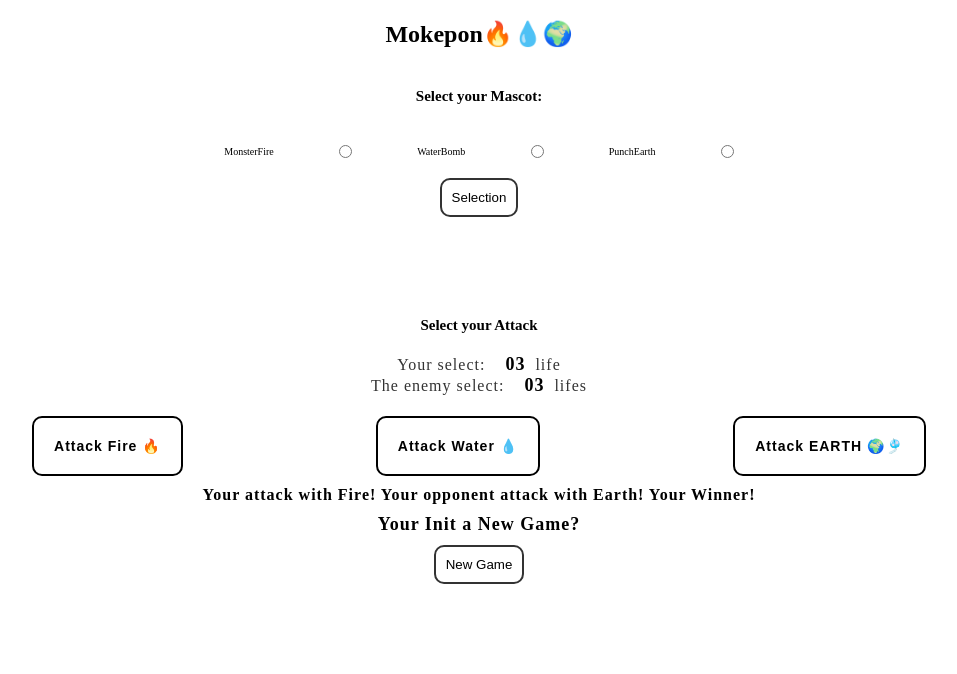
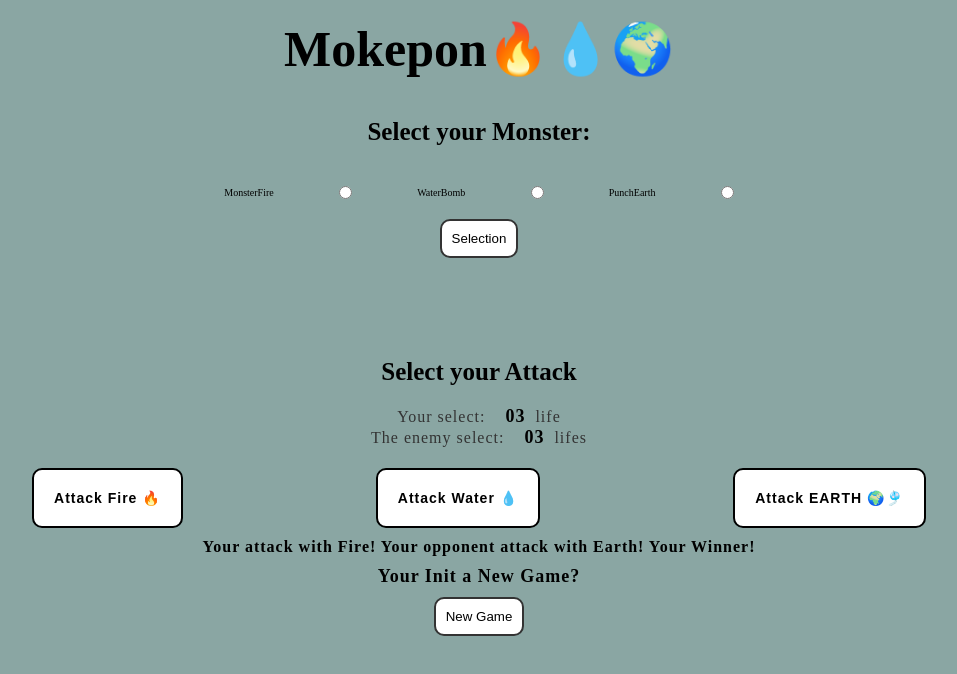
Before and after one commit to Christiano0407/curso_programacion_basico, a website: page src/mokepon/mokepon.html in a window 1280 px wide. Shown: the whole page, without its empty margins (161-1118 px from the left). Drawn offline with Linux system fonts and the light colour scheme.

Commit message:
monster attack part 04

```diff
--- a/src/mokepon/mokepon.html
+++ b/src/mokepon/mokepon.html
@@ -15,7 +15,7 @@
         <h1 class="titleMokepon">Mokepon🔥💧🌍</h1>
 
         <section id="Select-mascot">
-            <h2 class="mascotSelect">Select your Mascot: </h2>
+            <h2 class="mascotSelect">Select your Monster: </h2>
             <!--Mascot-->
             <div class="monster-Add">
                 <label for="monsterFire">MonsterFire</label>
--- a/src/mokepon/styleMokepon.css
+++ b/src/mokepon/styleMokepon.css
@@ -48,7 +48,7 @@ span {
 
 body {
     width: 100%;
-    background-color: #fff;
+    background-color: #8AA6A3;
 }
 
 main {
@@ -67,8 +67,22 @@ section {
 
 .titleMokepon {
     text-align: center;
-    font-size: 2.4rem;
-    font-weight: 900;
+    font-size: 5rem;
+    font-weight: bold;
+    margin: 2rem auto;
+}
+
+.mascotSelect {
+    text-align: center;
+    font-size: 2.5rem;
+    font-weight: 700;
+    margin: 2rem auto;
+}
+
+.attack-Select {
+    text-align: center;
+    font-size: 2.5rem;
+    font-weight: 700;
     margin: 2rem auto;
 }
 
@@ -182,7 +196,7 @@ span {
 }
 
 .monsterImg {
-    border-radius: 10px;
+    border-radius: 2rem;
     padding: 5px;
 }
 
```
